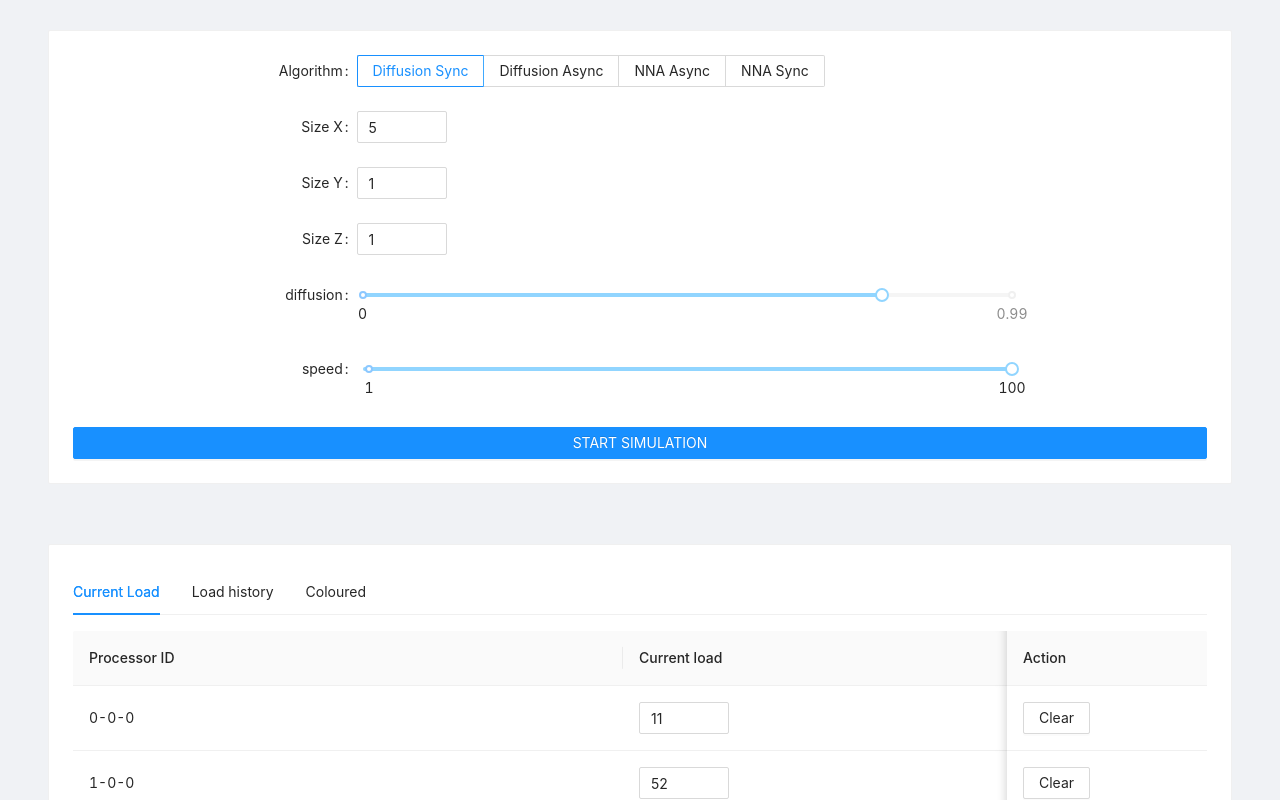
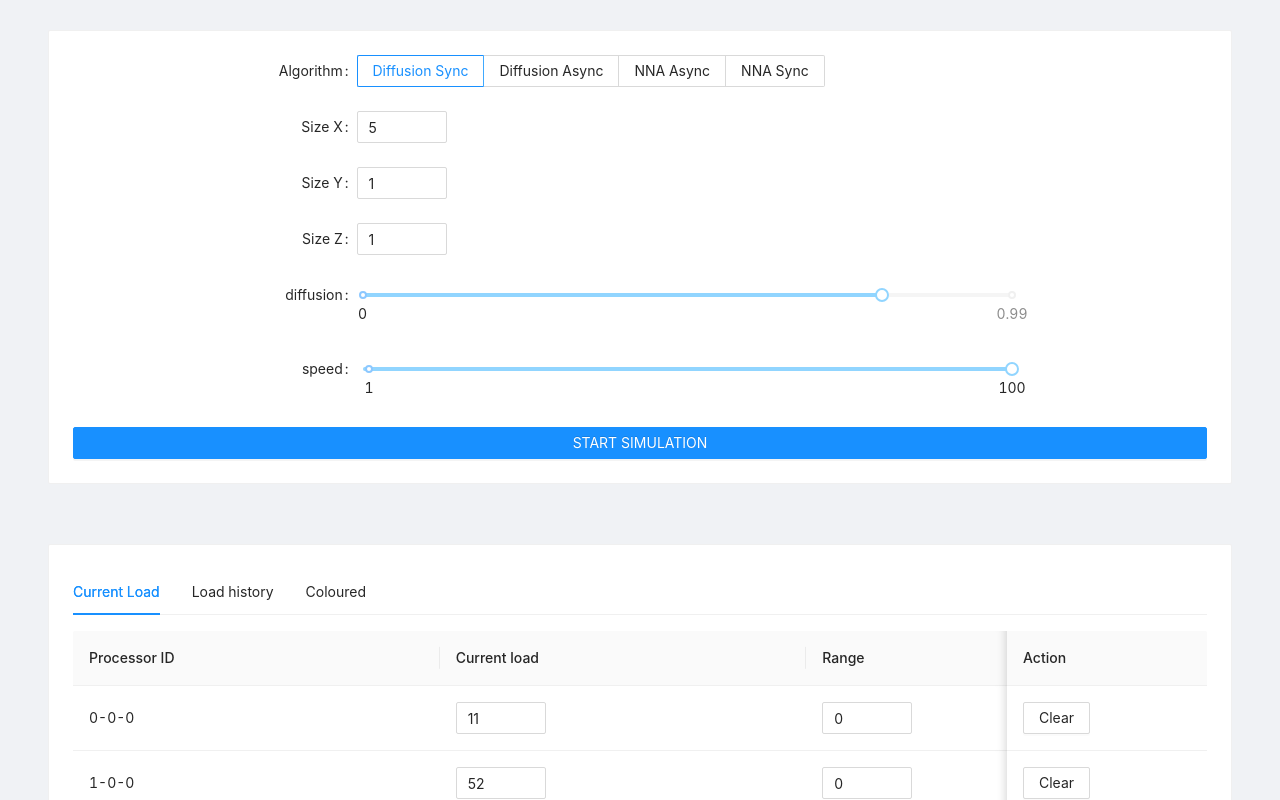
Before and after one commit to kaadash/load-balancing-simulator, a Next.js app: page / in a window 1280 px wide. Shown: the top 800 px of the page. Built offline with nearby package versions, Linux system fonts and the light colour scheme.

Commit message:
Add functionality of random range

```diff
--- a/algorithms/Procesor.js
+++ b/algorithms/Procesor.js
@@ -7,6 +7,7 @@ export default class {
         y,
         z,
         currentLoad,
+        range,
     }) {
         this.neighbours = neighbours;
         this.id = id;
@@ -15,6 +16,7 @@ export default class {
         this.z = z;
         this.index = index;
         this.currentLoad = currentLoad;
+        this.range = range;
         this.loadToTransfer = 0;
     }
 
--- a/algorithms/TopologyGenerator.js
+++ b/algorithms/TopologyGenerator.js
@@ -22,7 +22,8 @@ export const generateTopology = (x = 1, y = 1, z = 1, maxTasks = 1000) => {
                     y: yId,
                     z: zId,
                     index: processors.length,
-                    currentLoad: Math.floor(Math.random() * maxTasks)
+                    currentLoad: Math.floor(Math.random() * maxTasks),
+                    range: 0
                 });
                 processors.push(currentProcessor);
                 if (xId > 0) {
@@ -43,5 +44,6 @@ export const generateTopology = (x = 1, y = 1, z = 1, maxTasks = 1000) => {
             })
         })
     })
+    console.log('processors', processors);
     return processors;
 }
--- a/components/CurrentLoadTab.react.js
+++ b/components/CurrentLoadTab.react.js
@@ -6,10 +6,15 @@ export const CurrentLoadTab = (props) => {
   const [chartValues, setChartValues] = useState([]);
 
   const onChangeLoad = (load, processor) => {
-    console.log("onChangeLoad", load, processor);
     props.onChangeProcessor({
       ...processor,
       currentLoad: load,
+    });
+  };
+  const onChangeRange = (range, processor) => {
+    props.onChangeProcessor({
+      ...processor,
+      range
     });
   };
 
@@ -27,6 +32,22 @@ export const CurrentLoadTab = (props) => {
             disabled={props.started}
             defaultValue={currentLoad}
             onChange={(load) => onChangeLoad(load, processor)}
+          />
+        );
+      },
+    },
+    {
+      title: "Range",
+      dataIndex: "range",
+      key: "3",
+      render: (range, processor) => {
+        return (
+          <InputNumber
+            min={0}
+            value={range}
+            disabled={props.started}
+            defaultValue={range}
+            onChange={(range) => onChangeRange(range, processor)}
           />
         );
       },
@@ -60,10 +81,12 @@ export const CurrentLoadTab = (props) => {
     );
     setTableData(
       (props.processors || []).map((processor) => {
+        console.log(processor);
         return {
           id: processor.id,
           key: processor.id,
           currentLoad: Math.floor(processor.currentLoad),
+          range: processor.range,
         };
       })
     );
--- a/components/HistoryTab.react.js
+++ b/components/HistoryTab.react.js
@@ -25,7 +25,7 @@ export const HistoryTab = (props) => {
         return {
           id: index,
           processor: index,
-          load: processorFromHistory.currentLoad,
+          load: Math.floor(processorFromHistory.currentLoad),
         };
       }
       return null;
@@ -49,7 +49,7 @@ export const HistoryTab = (props) => {
         return {
           id: processor.id,
           processor: processor.id,
-          load: processor.currentLoad,
+          load: Math.floor(processor.currentLoad),
         };
       })
     );
--- a/components/Topology3DView.js
+++ b/components/Topology3DView.js
@@ -24,41 +24,6 @@ function hslToHex(h, s, l) {
     };
     return `${f(0)}${f(8)}${f(4)}`;
   }
-
-
-const hsv2rgb = function (h, s, v) {
-    var rgb, i, data = [];
-    if (s === 0) {
-        rgb = [v, v, v];
-    } else {
-        h = h / 60;
-        i = Math.floor(h);
-        data = [v * (1 - s), v * (1 - s * (h - i)), v * (1 - s * (1 - (h - i)))];
-        switch (i) {
-            case 0:
-                rgb = [v, data[2], data[0]];
-                break;
-            case 1:
-                rgb = [data[1], v, data[0]];
-                break;
-            case 2:
-                rgb = [data[0], v, data[2]];
-                break;
-            case 3:
-                rgb = [data[0], data[1], v];
-                break;
-            case 4:
-                rgb = [data[2], data[0], v];
-                break;
-            default:
-                rgb = [v, data[0], data[1]];
-                break;
-        }
-    }
-    return rgb.map(function (x) {
-        return ("0" + Math.round(x * 255).toString(16)).slice(-2);
-    }).join('');
-};
 
 export class Topology3DView {
 
--- a/pages/index.js
+++ b/pages/index.js
@@ -39,7 +39,8 @@ export default function Home() {
     if (started) {
       const algorithm = pickAlgorithm(algorithmKey);
       timeout = setTimeout(() => {
-        const newProcessors = algorithm(allProcesors, diffusion / 100);
+        const processorsAfterRandomLoadChange = randomRange(allProcesors);
+        const newProcessors = algorithm(processorsAfterRandomLoadChange, diffusion / 100);
         setAllProcessors(newProcessors);
       }, 10500 - (100 * speed));
     } else {
@@ -50,6 +51,35 @@ export default function Home() {
   useEffect(() => {
     setHistory([...history, allProcesors]);
   }, [allProcesors])
+
+  const randomRange = (processors) => {
+    const newProcessors = processors.map((processor) => {
+      if (processor.range) {
+        const sign = Math.round(Math.random()) ? 1 : -1;
+        const currentLoad = processor.currentLoad + (sign * Math.random() * processor.range);
+        return {
+          ...processor,
+          currentLoad
+        }
+      }
+      return processor;
+    })
+    const newProcessorsWithNeighbours = newProcessors.map((processor) => {
+      const updatedNeighbours = processor.neighbours.map((neighbour) => {
+        const updatedNeighbour = newProcessors.find(({ id }) => id === neighbour.id);
+        return {
+          ...neighbour,
+          currentLoad: updatedNeighbour.currentLoad
+        };
+      });
+      return {
+        ...processor,
+        neighbours: updatedNeighbours
+      }
+    })
+    return newProcessorsWithNeighbours;
+
+  }
 
   const onStartSimulation = (started) => {
     setStarted(started);
@@ -95,7 +125,8 @@ export default function Home() {
       if (processorToEdit.id === processor.id) {
         return {
           ...processor,
-          currentLoad: processorToEdit.currentLoad
+          currentLoad: processorToEdit.currentLoad,
+          range: processorToEdit.range || 0,
         }
       } else {
         return {
@@ -104,7 +135,8 @@ export default function Home() {
             if (neighbour.id === processorToEdit.id) {
               return {
                 ...neighbour,
-                currentLoad: processorToEdit.currentLoad
+                currentLoad: processorToEdit.currentLoad,
+                range: processorToEdit.range || 0,
               }
             }
             return neighbour;
```
